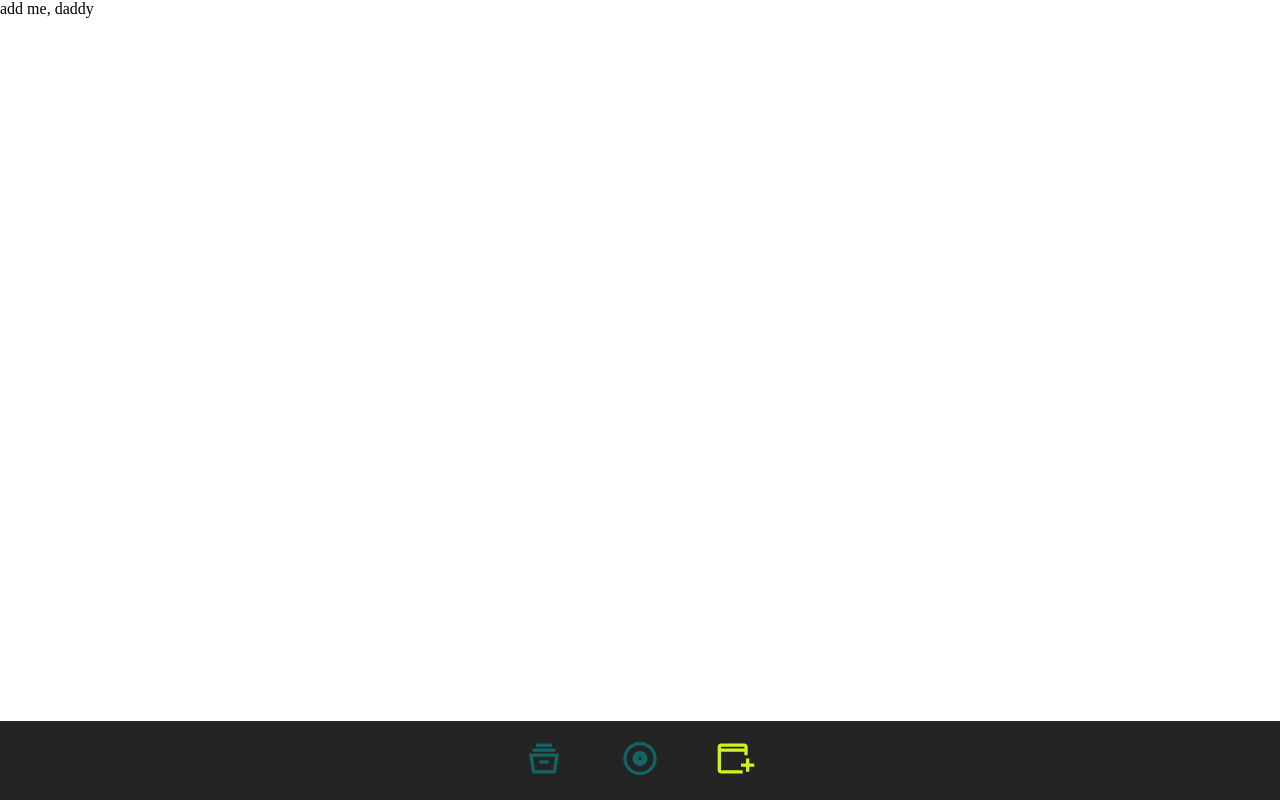
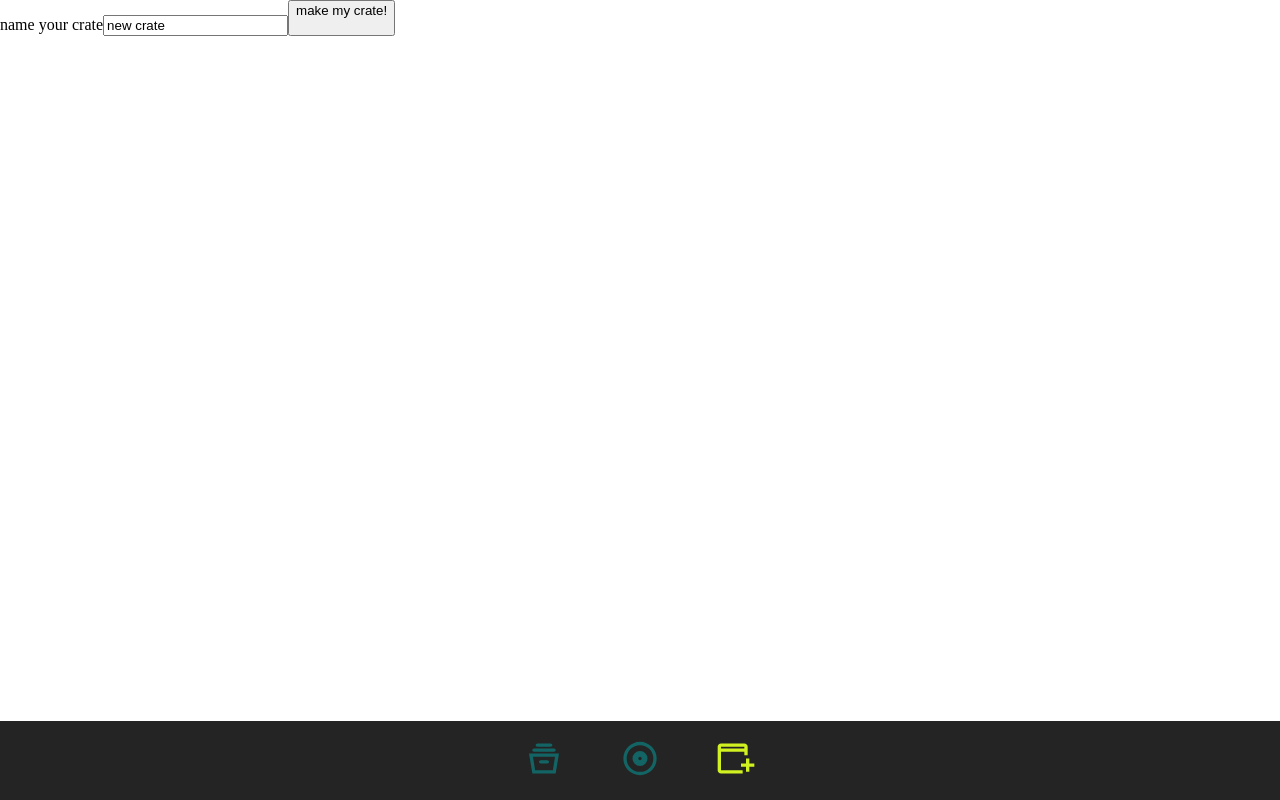
Before and after one commit to jenikashannon/audioFile, a React (Create React App) app: page /crates in a window 1280 px wide. Built offline with nearby package versions, Linux system fonts and the light colour scheme.

Commit message:
connect form to create crate endpoint

```diff
--- a/src/pages/AddCratePage/AddCratePage.jsx
+++ b/src/pages/AddCratePage/AddCratePage.jsx
@@ -1,7 +1,53 @@
 import "./AddCratePage.scss";
+import { baseUrl } from "../../utils/consts";
+
+// libraries
+import { useState } from "react";
+import { useNavigate } from "react-router-dom";
+import axios from "axios";
 
 function AddCratePage() {
-	return <>add me, daddy</>;
+	const [crateName, setCrateName] = useState("new crate");
+
+	const user_id = localStorage.getItem("audioFileId");
+	const navigate = useNavigate();
+
+	function handleChange(event) {
+		setCrateName(event.target.value);
+	}
+
+	async function handleSubmit(event) {
+		event.preventDefault();
+		try {
+			await axios.post(`${baseUrl}/crates/${user_id}`, {
+				name: event.target.crate_name.value,
+				user_id,
+			});
+
+			navigate("/");
+		} catch (error) {
+			console.log(error);
+		}
+	}
+
+	return (
+		<main>
+			<form onSubmit={handleSubmit}>
+				<label htmlFor='crate_name'>name your crate</label>
+				<input
+					type='text'
+					value={crateName}
+					name='crate_name'
+					onChange={handleChange}
+				/>
+				<input
+					type='submit'
+					value='make my crate!
+                '
+				/>
+			</form>
+		</main>
+	);
 }
 
 export default AddCratePage;
```
